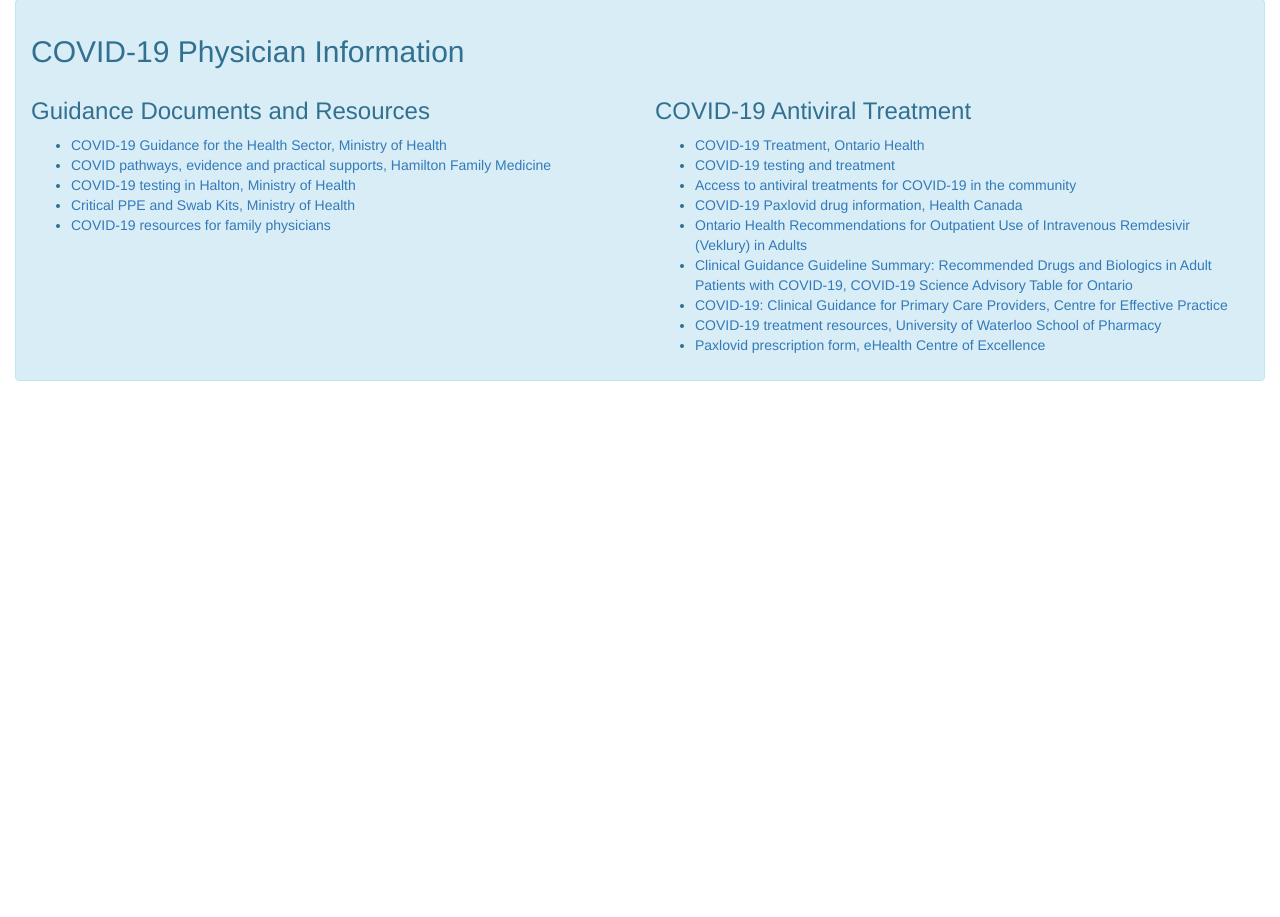
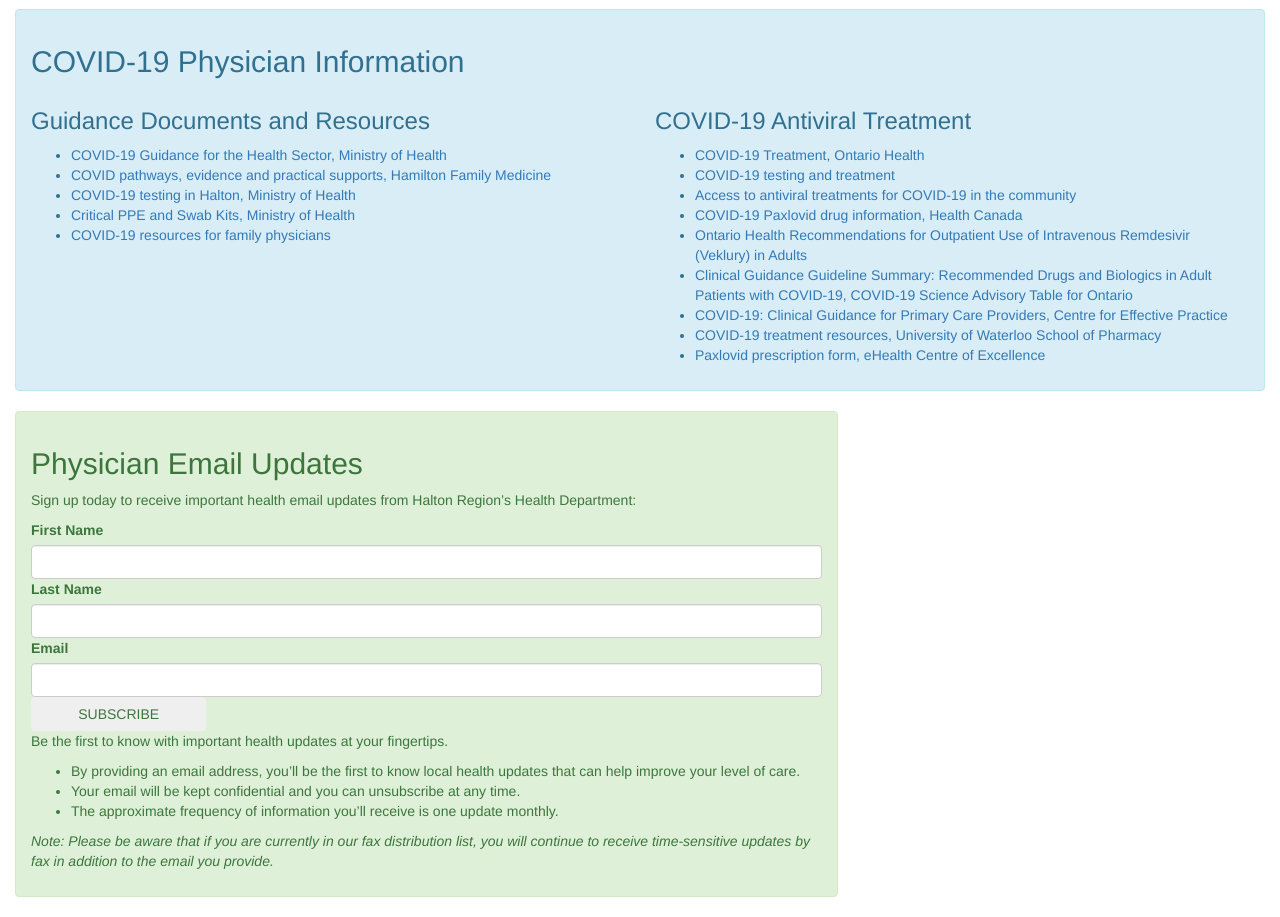
Before and after one commit to ericnjanga/Case-Study-3, a website built with webpack: page _pages/10.html in a window 1280 px wide. Shown: the part 262-1179 px from the top of the page. Before the commit the page ends 800 px from the top, so only its background shows below. Built offline with nearby package versions, Linux system fonts and the light colour scheme; a script that the page names is missing.

Commit message:
page 10.html complete (side nav pending)

```diff
--- a/_pages/10.html
+++ b/_pages/10.html
@@ -29,9 +29,11 @@
           <div
             class="alert alert-success alert-icon icon-before icon-big icon-info bottom-section-spacer-sm"
           >
+            <div class="list-v-align">
               <h2 class="alert-title component-title section-title">
                 Latest Physician Updates
               </h2>
+
               <h3 class="alert-title component-title section-title">Memos</h3>
               <ul class="list-v-align">
                 <li>
@@ -100,6 +102,7 @@
             </div>
           </div>
         </div>
+      </div>
 
       <!-----------------------section 2---------------->
       <div class="row halton-features-wrapper">
@@ -107,12 +110,13 @@
           <div
             class="alert alert-info alert-icon icon-before icon-big icon-info bottom-section-spacer-sm"
           >
+            <div class="list-v-align">
               <h2 class="alert-title component-title section-title">
                 COVID-19 Physician Information
               </h2>
               <div class="row halton-features-wrapper">
                 <!---------------------------s1---------------------------------->
-              <div class="col-md-6 col-sm-6 bx-container">
+                <div class="col-md-6 col-sm-12 bx-container">
                   <h3 class="alert-title component-title section-title">
                     Guidance Documents and Resources
                   </h3>
@@ -134,8 +138,8 @@
                         class="link-icon icon-after icon-external"
                         href="https://hfam.ca/clinical-pathways-and-evidence/"
                       >
-                      COVID pathways, evidence and practical supports, Hamilton
-                      Family Medicine
+                        COVID pathways, evidence and practical supports,
+                        Hamilton Family Medicine
                       </a>
                     </li>
                     <li>
@@ -171,7 +175,7 @@
                 <!---------------------------s2---------------------------------->
 
                 <!-- <div class="bottom-section-spacer-sm"></div> -->
-              <div class="col-md-6 col-sm-6 bx-container">
+                <div class="col-md-6 col-sm-12 bx-container">
                   <h3 class="alert-title component-title section-title">
                     COVID-19 Antiviral Treatment
                   </h3>
@@ -240,8 +244,8 @@
                         class="link-icon icon-after icon-external"
                         href="https://covid19-sciencetable.ca/sciencebrief/clinical-practice-guideline-summary-recommended-drugs-and-biologics-in-adult-patients-with-covid-19-version-11-0/"
                       >
-                      Clinical Guidance Guideline Summary: Recommended Drugs and
-                      Biologics in Adult Patients with COVID-19, COVID-19
+                        Clinical Guidance Guideline Summary: Recommended Drugs
+                        and Biologics in Adult Patients with COVID-19, COVID-19
                         Science Advisory Table for Ontario
                       </a>
                     </li>
@@ -276,6 +280,99 @@
                     </li>
                   </ul>
                 </div>
+                <!--------------------------------------------------->
+              </div>
+            </div>
+          </div>
+        </div>
+      </div>
+      <!-------------------------------------------------------------->
+      <!-----------------------section 3---------------->
+      <div class="row halton-features-wrapper">
+        <div class="col-md-8 col-sm-8 bx-container">
+          <div
+            class="alert alert-success alert-icon icon-before icon-big icon-mail bottom-section-spacer-sm"
+          >
+            <div class="list-v-align">
+              <h2 class="alert-title component-title section-title">
+                Physician Email Updates
+              </h2>
+              <p>
+                Sign up today to receive important health email updates from
+                Halton Region’s Health Department:
+              </p>
+
+              <!------------form-->
+              <div class="row">
+                <div class="col-md-12 col-sm-12 bx-container">
+                  <!-- <div class="bottom-section-spacer-sm"> -->
+                  <div class="mb10">
+                    <label for="firstName" class="form-label">First Name</label>
+                    <input
+                      type="firstName"
+                      class="form-control"
+                      id="firstName"
+                      placeholder=""
+                    />
+                  </div>
+                  <div class="mb10">
+                    <label for="lastName" class="form-label">Last Name</label>
+                    <input
+                      type="lastName"
+                      class="form-control"
+                      id="lastName"
+                      placeholder=""
+                    />
+                  </div>
+                  <div class="mb20">
+                    <label for="email" class="form-label">Email</label>
+                    <input
+                      type="email"
+                      class="form-control"
+                      id="email"
+                      placeholder=""
+                    />
+                  </div>
+                </div>
+                <!-- </div> -->
+                <div class="col-xs-6 col-xl-3 col-lg-3 col-md-3 col-sm-6">
+                  <button
+                    type="button"
+                    class="btn halton-btn-primary btn-block"
+                  >
+                    SUBSCRIBE
+                  </button>
+                </div>
+              </div>
+
+              <!------------------>
+              <div class="bottom-section-spacer-sm"></div>
+              <p>
+                Be the first to know with important health updates at your
+                fingertips.
+              </p>
+
+              <ul class="list-v-align">
+                <li>
+                  By providing an email address, you’ll be the first to know
+                  local health updates that can help improve your level of care.
+                </li>
+                <li>
+                  Your email will be kept confidential and you can unsubscribe
+                  at any time.
+                </li>
+                <li>
+                  The approximate frequency of information you’ll receive is one
+                  update monthly.
+                </li>
+              </ul>
+              <p>
+                <i
+                  >Note: Please be aware that if you are currently in our fax
+                  distribution list, you will continue to receive time-sensitive
+                  updates by fax in addition to the email you provide.</i
+                >
+              </p>
             </div>
           </div>
         </div>
```
Lines whose indentation alone changed are shown as unchanged.
